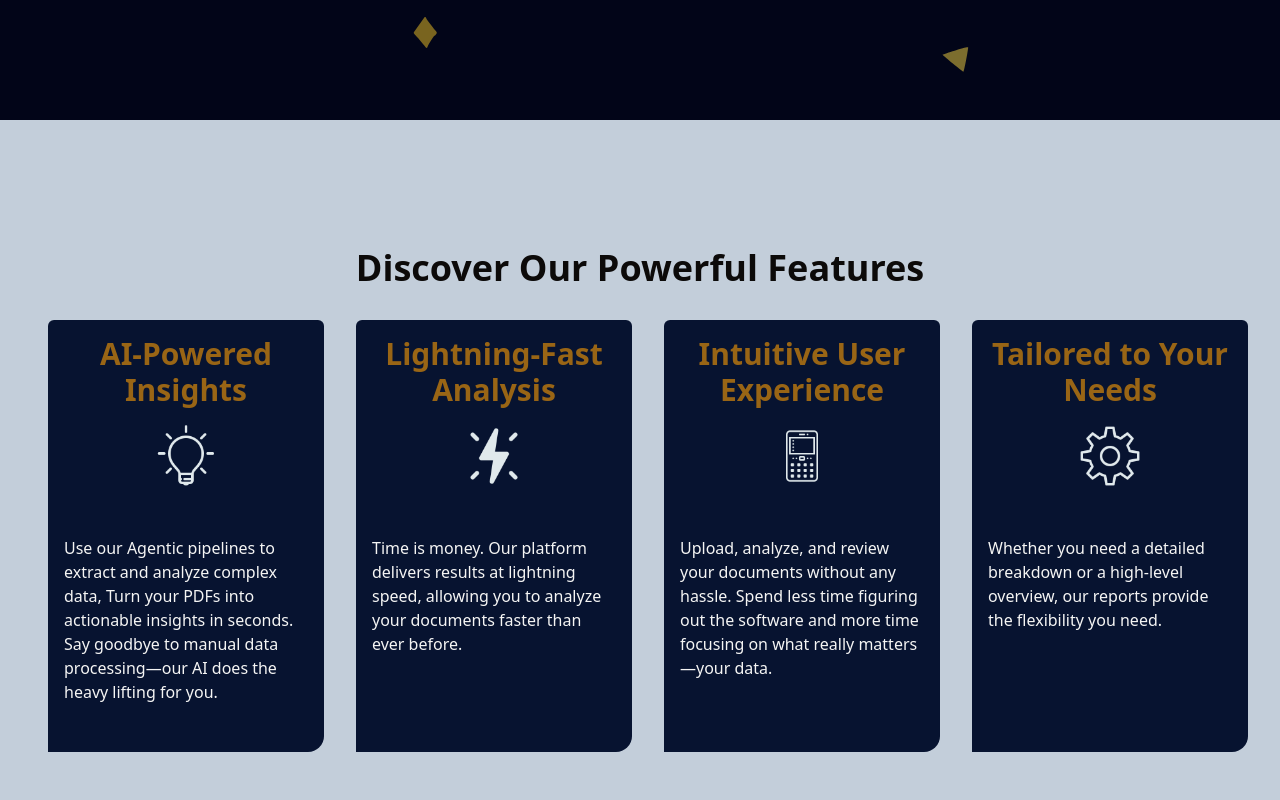
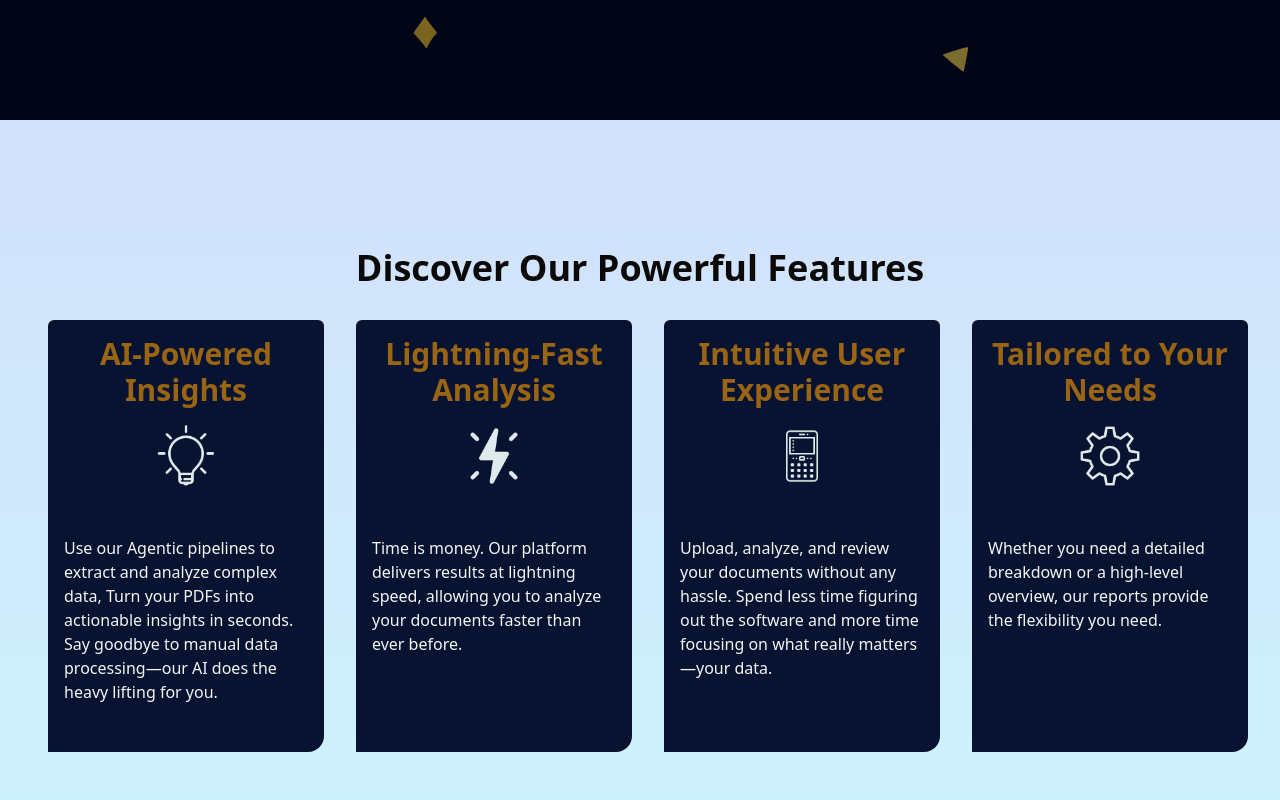
Before and after one commit to Bettenoch/skimmerUI, a React (Vite) app: page / in a window 1280 px wide. Shown: the part 680-1480 px from the top of the page. Built offline with nearby package versions, Linux system fonts and the light colour scheme.

Commit message:
Create headline page.

```diff
--- a/src/sections/home/Headline.tsx
+++ b/src/sections/home/Headline.tsx
@@ -3,7 +3,7 @@ import { Benefits } from "./Benefits"
 
 const Headline = () => {
   return (
-    <section className=" flex flex-col w-full bg-[#C3CEDA] items-center justify-center">
+    <section className=" flex flex-col w-full bg-light1 items-center justify-center">
         <h1 className="text-4xl font-bold text-center pt-8 md:pt-12 lg:pt-32">Discover Our Powerful Features</h1>
       <div className="pb-8 md:pb-12 lg:pb-32">
         <Benefits/>
```
